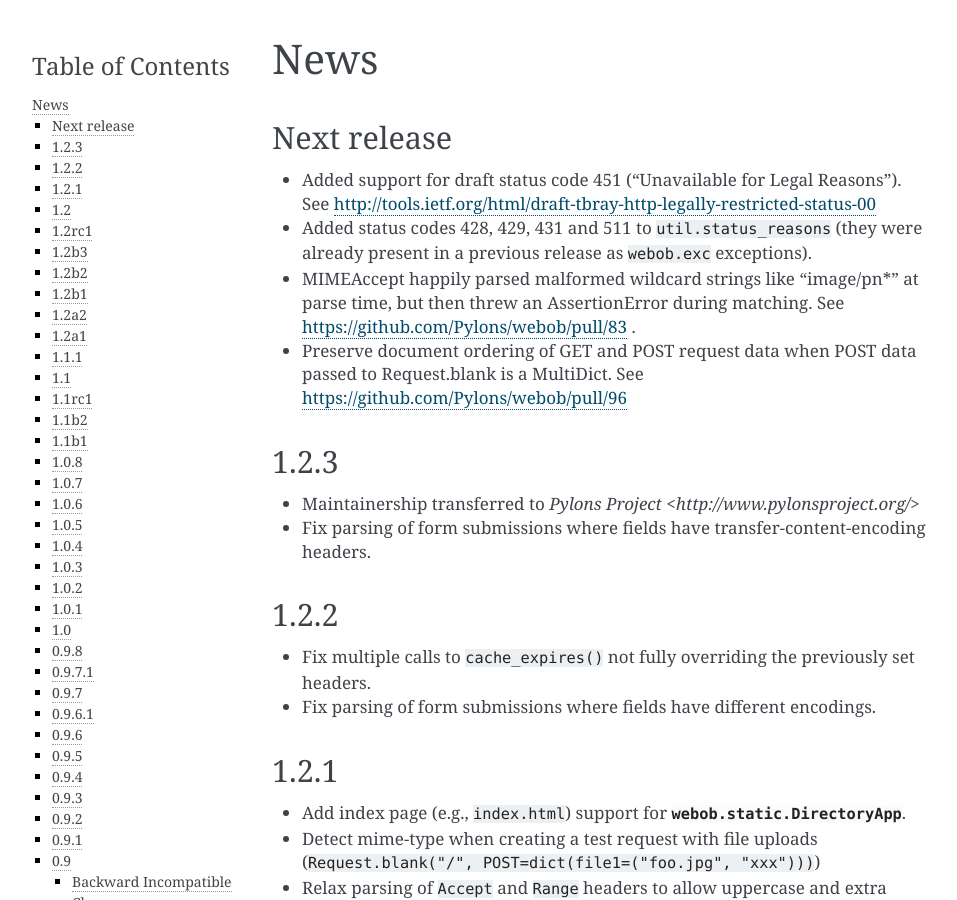
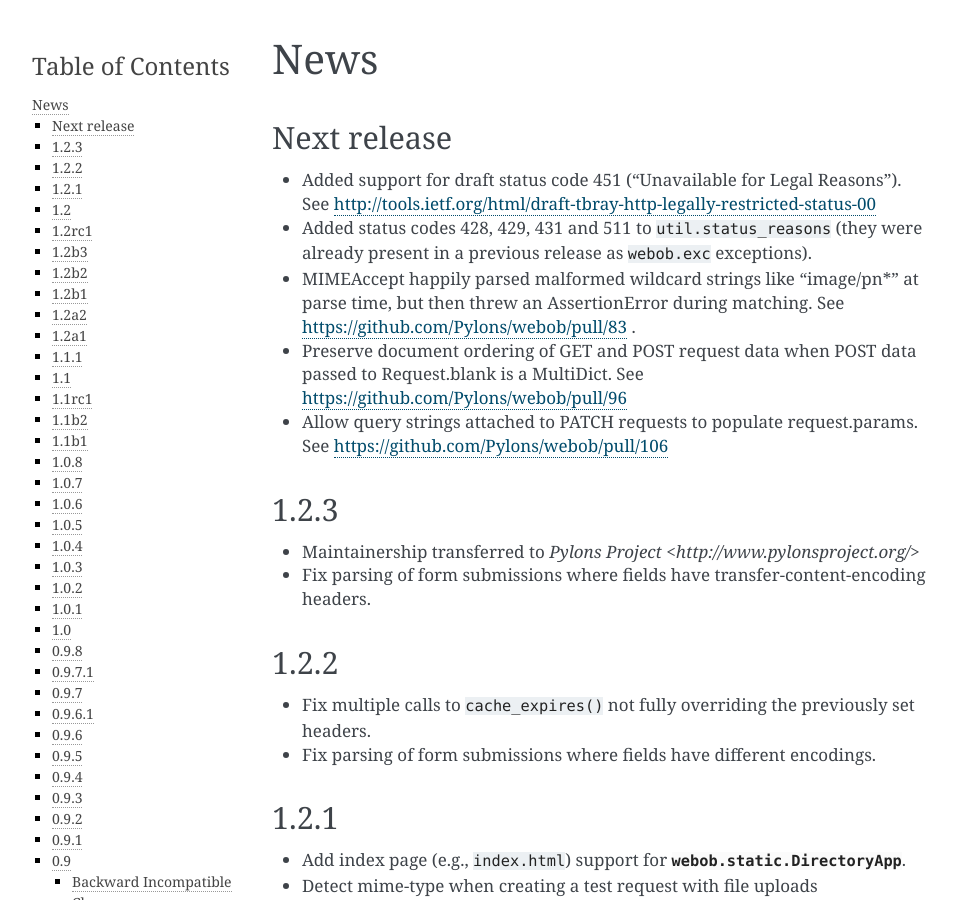
Before and after one commit to Pylons/webob, a Sphinx documentation site: the page built from docs/news.txt, in a window 1280 px wide and 900 px high. Shown: the whole window, without its empty margins (148-1105 px from the left). Built offline with Sphinx 7.4.7, drawn with Linux system fonts in a browser that asks for light colours.

Commit message:
add note of issue 106 merge

```diff
--- a/docs/news.txt
+++ b/docs/news.txt
@@ -16,6 +16,9 @@ Next release
 
 - Preserve document ordering of GET and POST request data when POST data passed
   to Request.blank is a MultiDict.  See https://github.com/Pylons/webob/pull/96
+
+- Allow query strings attached to PATCH requests to populate request.params.
+  See https://github.com/Pylons/webob/pull/106
 
 1.2.3
 ------------
```
